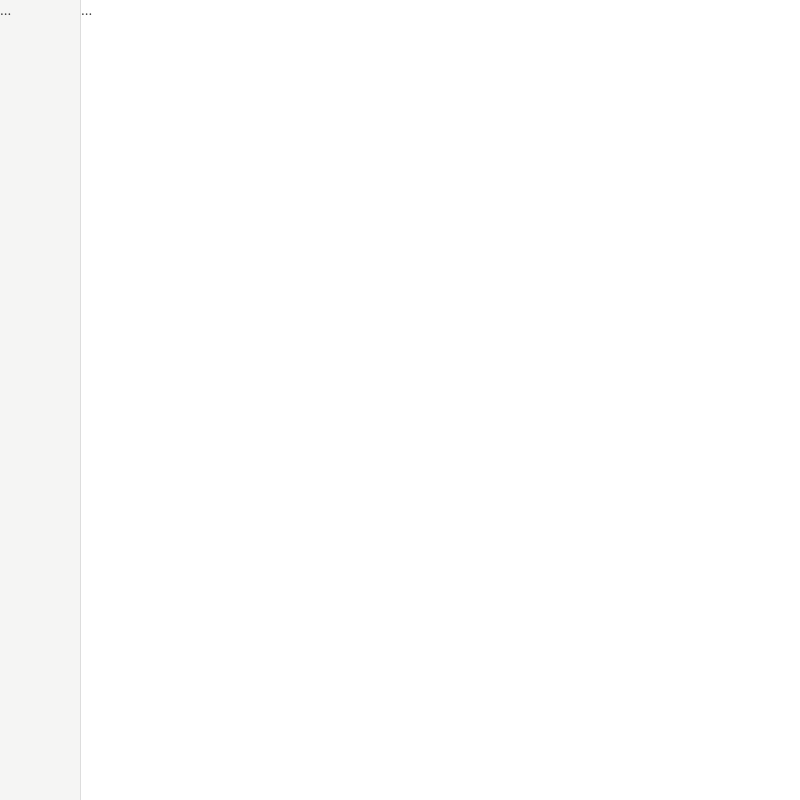
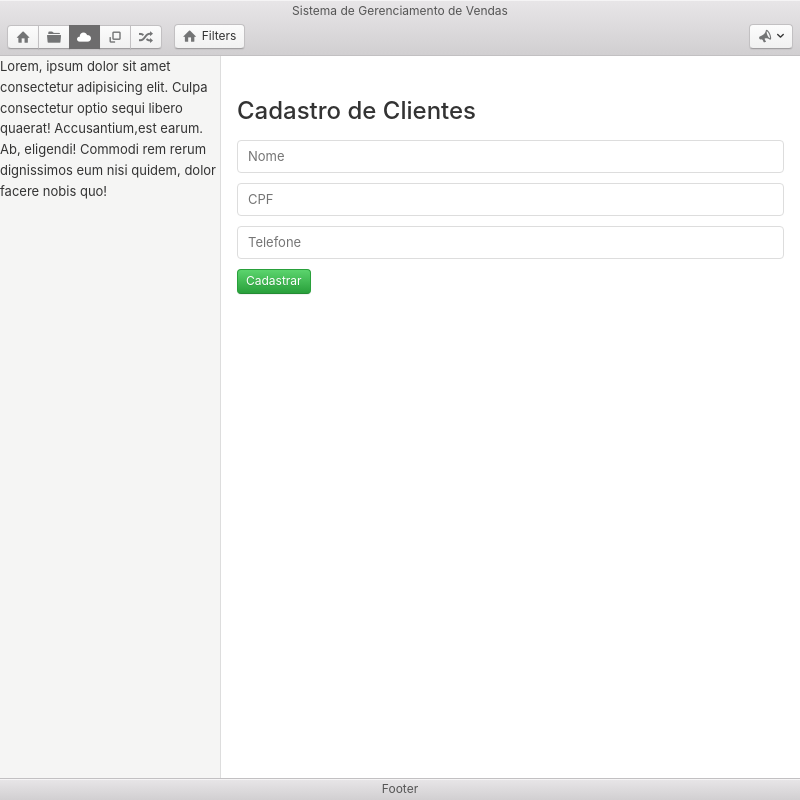
Before and after one commit to thiago-cloud/Vendora, an Electron app: page src/views/index.html in a window 800 px wide. Drawn offline with Linux system fonts and the light colour scheme.

```diff
--- /dev/null
+++ b/src/public/css/style.css
@@ -0,0 +1,3 @@
+.pane-body{
+    padding: 1rem;
+}
--- a/src/views/index.html
+++ b/src/views/index.html
@@ -1,10 +1,12 @@
 <!DOCTYPE html>
 <html>
   <head>
-    <title>Photon</title>
+    <title>Vendora</title>
+    <meta charset="UTF-8">
 
     <!-- Stylesheets -->
     <link rel="stylesheet" href="./../public/css/photon.css">
+    <link rel="stylesheet" href="./../public/css/style.css">
 
     <!-- Electron Javascript -->
     <!--<script src="app.js" charset="utf-8"></script>-->
@@ -12,12 +14,64 @@
 
   <body>
     <div class="window">
+        <header class="toolbar toolbar-header">
+            <h1 class="title">Sistema de Gerenciamento de Vendas</h1>
+            <div class="toolbar-actions">
+                <div class="btn-group">
+                  <button class="btn btn-default">
+                    <span class="icon icon-home"></span>
+                  </button>
+                  <button class="btn btn-default">
+                    <span class="icon icon-folder"></span>
+                  </button>
+                  <button class="btn btn-default active">
+                    <span class="icon icon-cloud"></span>
+                  </button>
+                  <button class="btn btn-default">
+                    <span class="icon icon-popup"></span>
+                  </button>
+                  <button class="btn btn-default">
+                    <span class="icon icon-shuffle"></span>
+                  </button>
+                </div>
+
+                <button class="btn btn-default">
+                  <span class="icon icon-home icon-text"></span>
+                  Filters
+                </button>
+
+                <button class="btn btn-default btn-dropdown pull-right">
+                  <span class="icon icon-megaphone"></span>
+                </button>
+              </div>
+        </header>
         <div class="window-content">
           <div class="pane-group">
-            <div class="pane-mini sidebar">...</div>
-            <div class="pane">...</div>
+            <div class="pane-sm sidebar">Lorem, ipsum dolor sit amet consectetur adipisicing elit.
+                Culpa consectetur optio sequi libero quaerat! Accusantium,est earum. Ab, eligendi!
+                Commodi rem rerum dignissimos eum nisi quidem, dolor facere nobis quo!</div>
+            <div class="pane">
+                <form action="" class="pane-body">
+                    <h3>
+                        Cadastro de Clientes
+                    </h3>
+                    <div class="form-group">
+                        <input type="text" class="form-control" id="nome"placeholder="Nome">
+                    </div>
+                    <div class="form-group">
+                        <input type="text" class="form-control" id="cpf" placeholder="CPF">
+                    </div>
+                    <div class="form-group">
+                        <input type="text" class="form-control" id="telefone" placeholder="Telefone">
+                    </div>
+                    <button type="button" id="cadastrar" class="btn btn-positive">Cadastrar</button>
+                </form>
+            </div>
           </div>
         </div>
+        <footer class="toolbar toolbar-footer">
+            <h1 class="title">Footer</h1>
+        </footer>
       </div>
   </body>
 </html>
```
Also changed, not shown: main.js (+14 -4 lines).
